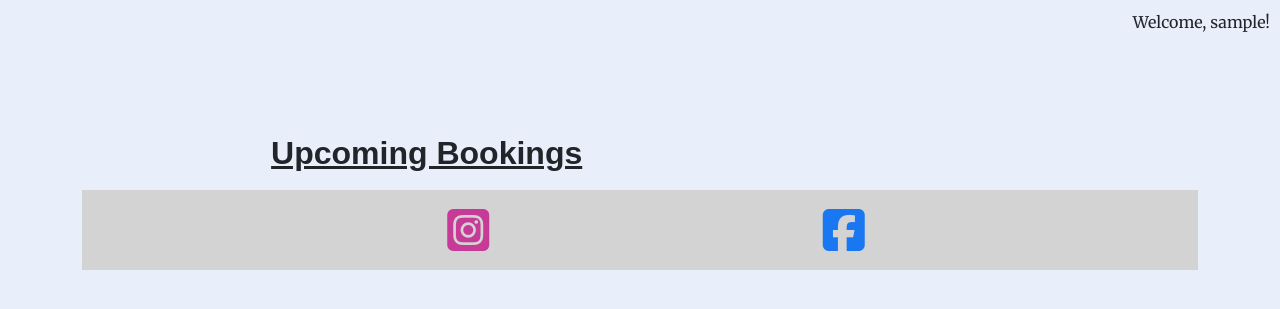
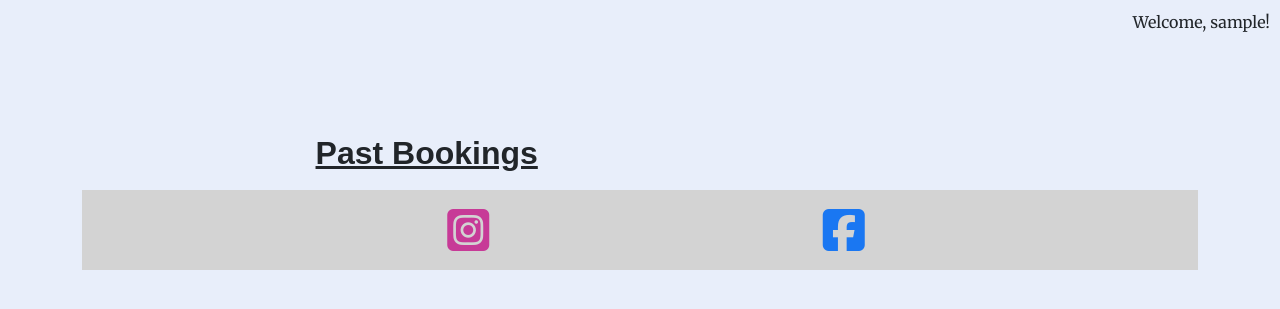
Before and after one commit to runabrandes/pp4-spa, a Django app: page /booking/past_bookings in a window 1280 px wide. Shown: the part 62-371 px from the top of the page. Run offline with Django 4.2, Linux system fonts and the light colour scheme; the visitor is signed in with stand-in values (Sample User, id 1); data that the repository does not hold is empty; parts of the project's set-up code (start-up, migrations or seed data) failed here and were passed over; some libraries are stand-ins or nearby versions; some web fonts are replaced.

Commit message:
Fixed typo in past_bookings.html

```diff
--- a/booking/templates/booking/past_bookings.html
+++ b/booking/templates/booking/past_bookings.html
@@ -6,7 +6,7 @@
 <div class="d-flex justify-content-center col-md-8">
     <div class="container mt-5 text-center main-content d-flex justify-content-center">
         <div class="row justify-content-center">
-            <h2 class="mt-3">Upcoming Bookings</h2>
+            <h2 class="mt-3">Past Bookings</h2>
 
             {% for booking in bookings %}
 
```
